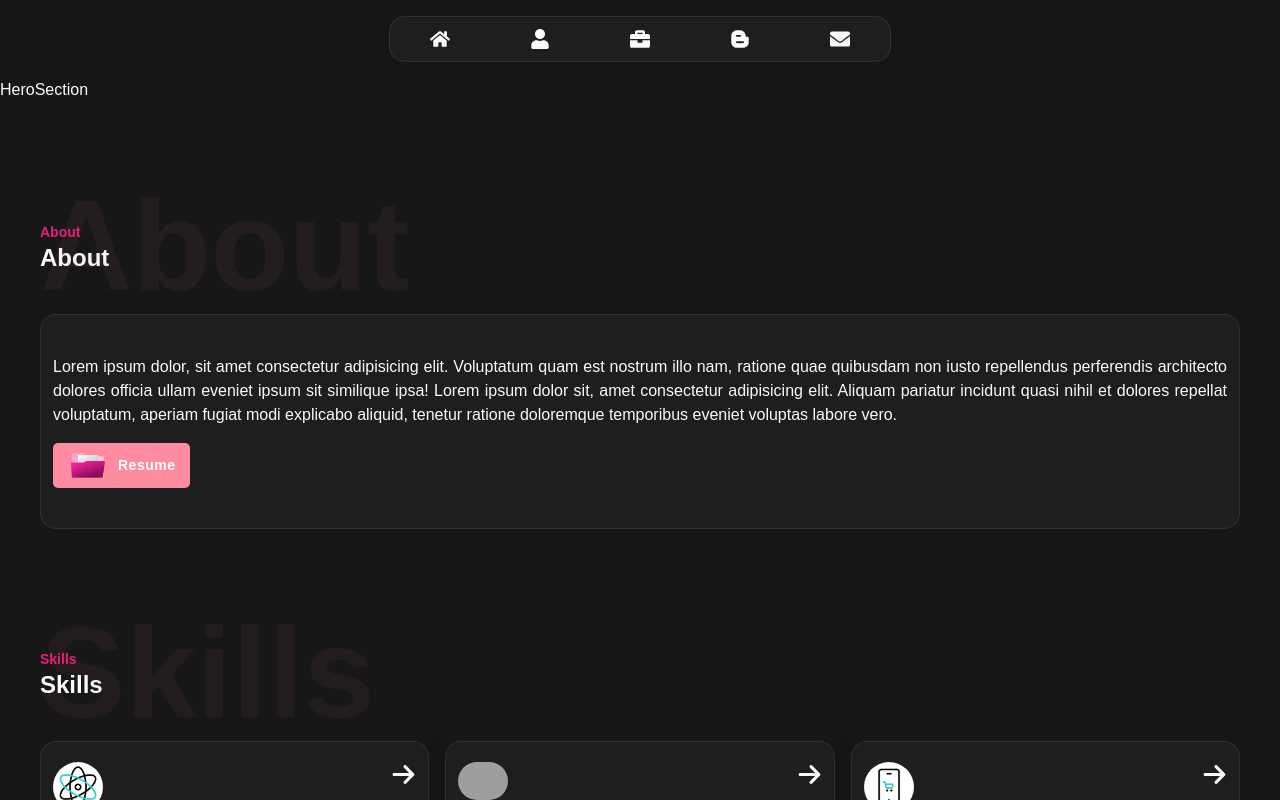
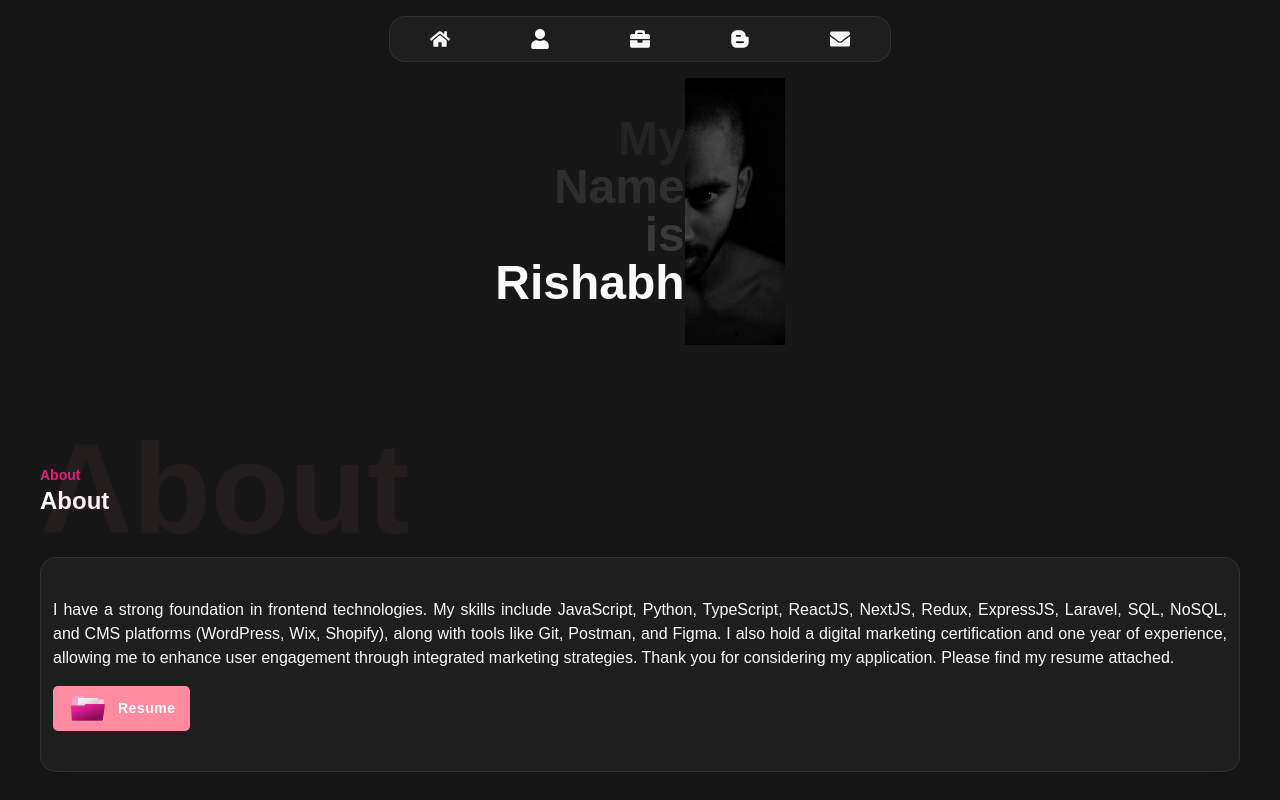
Before and after one commit to iamrishabhnirmalkar/iamrishu, a Next.js app: page / in a window 1280 px wide. Shown: the top 800 px of the page. Built offline with nearby package versions, Linux system fonts and the light colour scheme; grey boxes are pictures that could not be loaded.

Commit message:
hero section

```diff
--- a/src/components/template/landingPage/Aboutsection.tsx
+++ b/src/components/template/landingPage/Aboutsection.tsx
@@ -8,13 +8,13 @@ export default function Aboutsection() {
       <Heading bgheading="About" heading="About" />
       <div className="glassmorphism w-full py-10 px-3 ">
         <p className="text-justify pb-4">
-          Lorem ipsum dolor, sit amet consectetur adipisicing elit. Voluptatum
-          quam est nostrum illo nam, ratione quae quibusdam non iusto
-          repellendus perferendis architecto dolores officia ullam eveniet ipsum
-          sit similique ipsa! Lorem ipsum dolor sit, amet consectetur
-          adipisicing elit. Aliquam pariatur incidunt quasi nihil et dolores
-          repellat voluptatum, aperiam fugiat modi explicabo aliquid, tenetur
-          ratione doloremque temporibus eveniet voluptas labore vero.
+          I have a strong foundation in frontend technologies. My skills include
+          JavaScript, Python, TypeScript, ReactJS, NextJS, Redux, ExpressJS,
+          Laravel, SQL, NoSQL, and CMS platforms (WordPress, Wix, Shopify),
+          along with tools like Git, Postman, and Figma. I also hold a digital
+          marketing certification and one year of experience, allowing me to
+          enhance user engagement through integrated marketing strategies. Thank
+          you for considering my application. Please find my resume attached.
         </p>
         <Resume />
       </div>
--- a/src/components/template/landingPage/HeroSection.tsx
+++ b/src/components/template/landingPage/HeroSection.tsx
@@ -1,5 +1,19 @@
+import Image from "next/image";
 import React from "react";
+import Img01 from "/public/images/01.png";
 
 export default function HeroSection() {
-  return <div>HeroSection</div>;
+  return (
+    <section className="flex justify-center items-center ">
+      <div className="flex flex-col justify-end items-end">
+        <p className="text-5xl font-bold text-end opacity-5">My</p>
+        <p className="text-5xl font-bold  text-end opacity-10">Name</p>
+        <p className="text-5xl font-bold  text-end opacity-15">is</p>
+        <p className="text-5xl font-bold  text-end">Rishabh</p>
+      </div>
+      <div className="flex justify-center items-center">
+        <Image src={Img01} width={100} height={100} alt="Picture of me" />
+      </div>
+    </section>
+  );
 }
```
Also changed, not shown: public/images/01.png (added).
